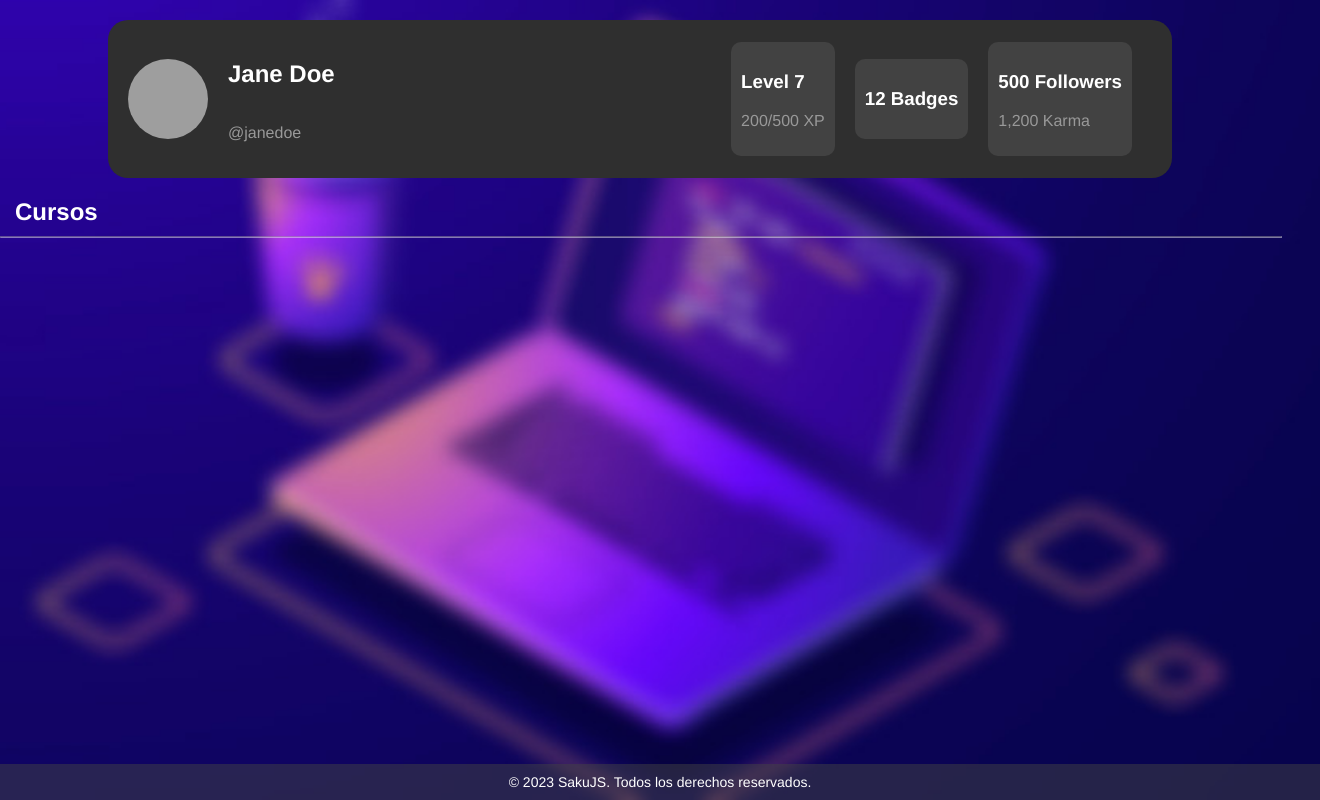
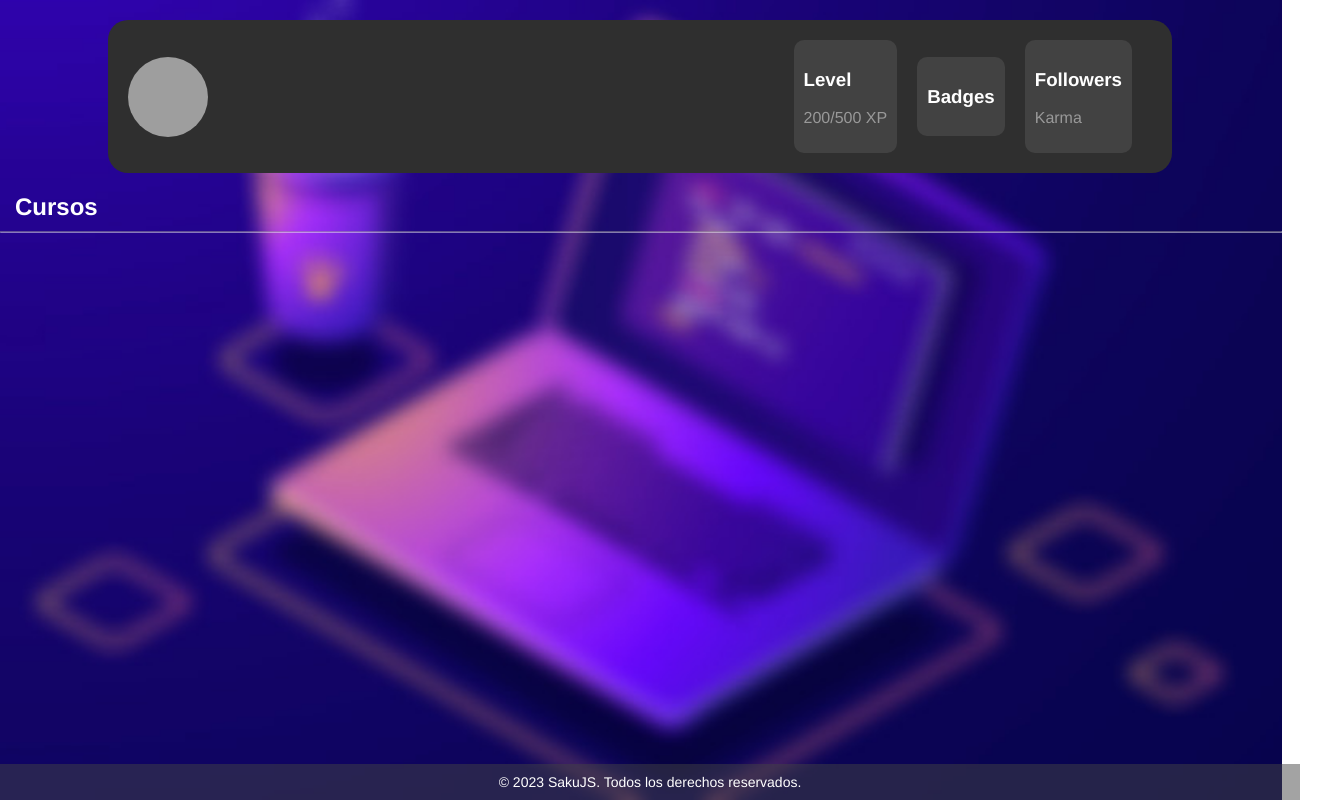
Before and after one commit to SakuJS/sakujs.github.io, a plain HTML site: page pages/app/dashboard/index.html in a window 1280 px wide. Shown: the whole page, 1320 px wide, since content can reach past the window. Drawn offline with Linux system fonts and the light colour scheme; no server answers; grey boxes are pictures that could not be loaded.

Commit message:
Live Counts for Dashboard setted up and more things

```diff
--- a/pages/app/dashboard/index.html
+++ b/pages/app/dashboard/index.html
@@ -11,21 +11,21 @@
         <div class="profile-info">
           <img class="profile-picture" src="https://i.pinimg.com/originals/f1/0f/f7/f10ff70a7155e5ab666bcdd1b45b726d.jpg" alt="Profile Picture">
           <div class="profile-name">
-            <h2>Jane Doe</h2>
-            <p class="text-muted">@janedoe</p>
+            <h2 id="username"></h2>
+            <p class="text-muted" id="user-alias">@janedoe</p>
           </div>
         </div>
         <div class="level-info">
           <div class="level-box">
-            <h3>Level 7</h3>
+            <h3>Level <span id="l-info-q"></span></h3>
             <p class="xp-info">200/500 XP</p>
           </div>
           <div class="badge-info">
-            <h3>12 Badges</h3>
+            <h3><span id="b-info-q"></span> Badges</h3>
           </div>
           <div class="followers-info">
-            <h3>500 Followers</h3>
-            <p class="karma-info">1,200 Karma</p>
+            <h3><span id="f-info-q">500</span> Followers</h3>
+            <p class="karma-info"><span id="k-info-q">1,200</span> Karma</p>
           </div>
         </div>
     </header>
--- a/src/css/app.dashboard.css
+++ b/src/css/app.dashboard.css
@@ -164,7 +164,6 @@ footer {
 }
 
 /*Detalles Extra*/
-
 .pill {
     color: #fff;
     padding: 0.25rem 0.5rem;
@@ -189,6 +188,30 @@ footer {
     background-color: #E53935;
 }
 
+/*Select Filtros*/
+.custom-select {
+    display: inline-block;
+    position: absolute;
+    right: 10px;
+
+}
+
+
+/*Footer*/
+footer {
+    position: fixed;
+    bottom: 0;
+    width: 100%;
+    text-align: center;
+    padding: 10px;
+}
+
+@media screen and (max-width: 767px) {
+    footer {
+       position: static;
+       margin-top: 20px; /* Ajustar la distancia desde el contenido */
+    }
+}
 footer p {
     margin: 0;
     font-size: 14px;
--- a/src/js/app.bundle/dashboard.js
+++ b/src/js/app.bundle/dashboard.js
@@ -1,13 +1,13 @@
 /**
  * dashboard.js - Toda la funcionalidad del Dashboard se situa en este script!
  */
+//Funcion para Filtrar por tipo de cursos
 
 
 async function getCourses(url) {
     fetch(url).then(res => res.json()).then(data => {
         for (i = 0; i < data.courses.length; i++) {
             var skjs_courses = data.courses[i];
-            console.log(skjs_courses.name);
             const main_content = document.querySelector('main');
             var card = `
                 <div id="card-${i}" class="card" style="background-image: url('${skjs_courses.thumbnail}'); filter: none;">
@@ -23,12 +23,29 @@ async function getCourses(url) {
             courses_div.innerHTML = card;
             main_content.appendChild(courses_div);
 
-
+            document.getElementById(`card-${i}`).addEventListener('click', () => {
+                window.location.href = `https://sakujs.github.io/courses/${skjs_courses.cid}`;
+            });
 
         }
     });
 }
 
+const followers_info = document.querySelector('#f-info-q');
+const karma_info = document.querySelector('#k-info-q');
+const username = document.querySelector('#username');
+const level_info = document.querySelector('#l-info-q');
+const badges_info = document.querySelector('#b-info-q');
+const user_alias = document.querySelector('#user-alias');
+
+document.body.onload = () => {
+    followers_info.innerHTML = getCookie('followers');
+    karma_info.innerHTML = getCookie('karma');
+    username.innerHTML = getCookie('username');
+    level_info.innerHTML = getCookie('level');
+    badges_info.innerHTML = getCookie('badges');
+    user_alias.innerHTML = getCookie('alias');
+}
 
 
 getCourses('https://raw.githubusercontent.com/SakuJS/api/main/v1/skjs.courses.json');
--- a/src/js/data/users/id.js
+++ b/src/js/data/users/id.js
@@ -87,7 +87,7 @@ async function getAPI(dir) { //Funcion para obtener datos del archivo skjs.users
                     var usrdata = data.userdata[x]; //Resultado almacenado en la variable usrdata al hacer la iteracion.
                     if (usrdata.authkey.includes(input.value)) { //Comprobar que el valor del input se encuentre en una lista de Authkeys
                         var usrdat = getUser(input.value, data); //getUser para relacionar el AuthKey con todo el objeto.
-                        genCookies(['username', 'alias', 'authkey', 'level', 'usertype'], [usrdat["username"], usrdat["alias"], usrdat["authkey"], usrdat["level"], usrdat["usertype"]]); //Cookies a Generar
+                        genCookies(['username', 'alias', 'authkey', 'level', 'usertype', 'followers', 'karma', 'badges'], [usrdat["username"], usrdat["alias"], usrdat["authkey"], usrdat["level"], usrdat["usertype"], usrdat.profile_data["followers"], usrdat.profile_data["karma"], usrdat.badges.length]); //Cookies a Generar
                         showError('success'); //ShowErrorSuccess: Cartelito mostrado al momento de ser un login exitoso.
                         chkjs.chkC('authkey'); //FinishAuth: Funcion la cual termina la autentificacion.
                     } else {
```
